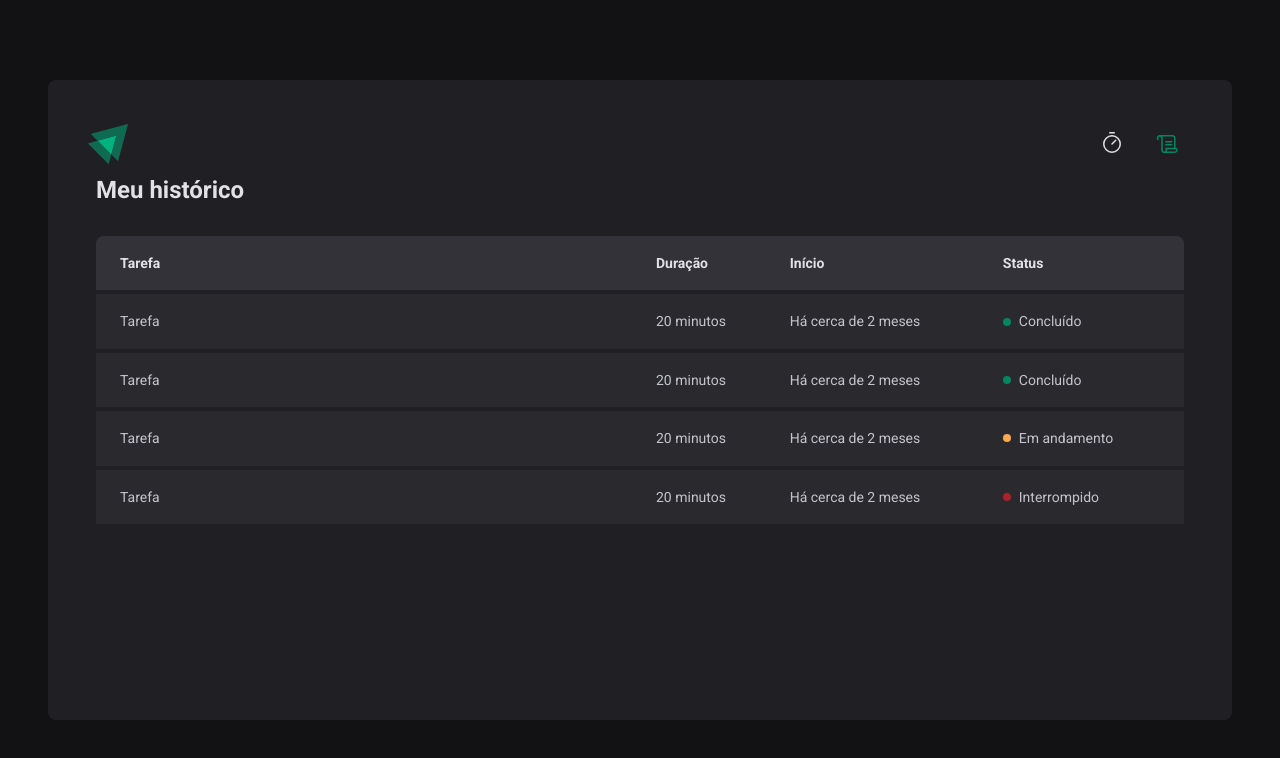
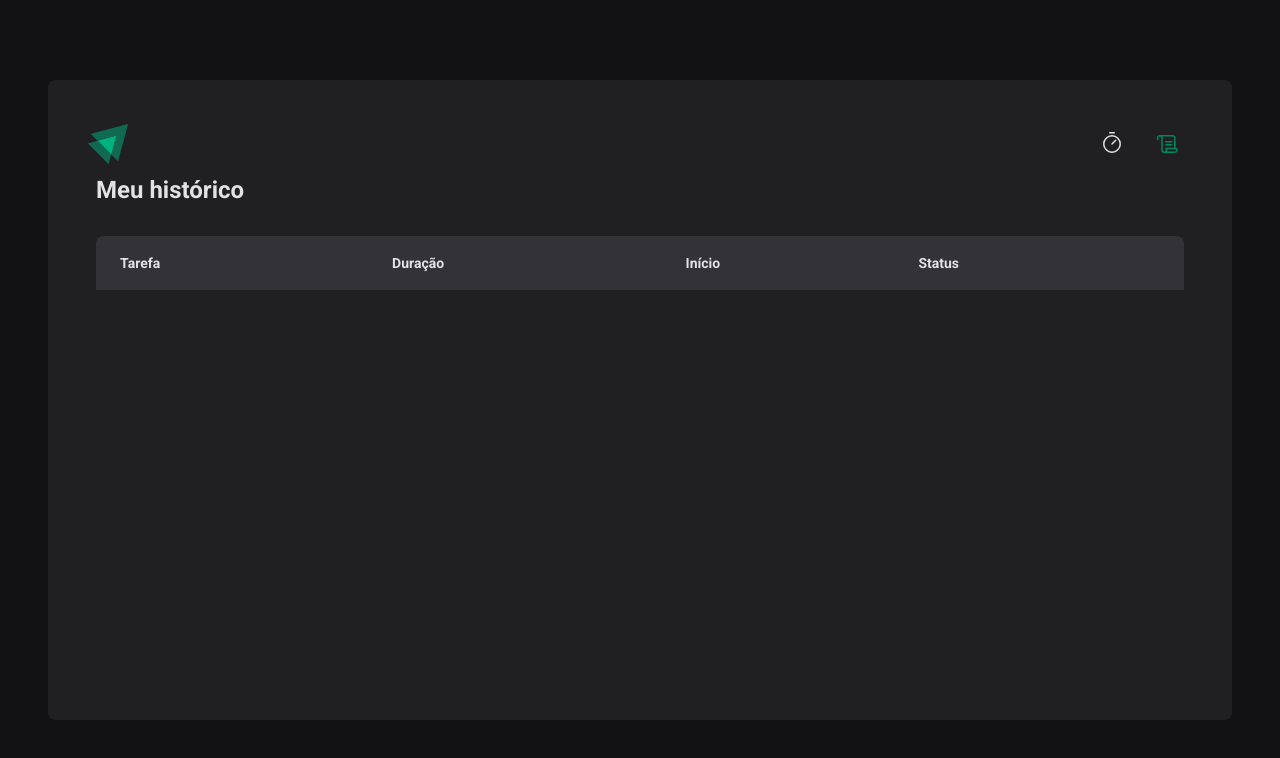
Before and after one commit to diegoveigass/new-ignite-project-02, a React (Vite) app: page /history in a window 1280 px wide. Shown: the top 758 px of the page. Built offline with nearby package versions, Linux system fonts and the light colour scheme.

Commit message:
finish app, using contextAPI and reducers

```diff
--- a/package.json
+++ b/package.json
@@ -11,13 +11,14 @@
   "dependencies": {
     "@hookform/resolvers": "^2.9.7",
     "date-fns": "^2.29.1",
+    "immer": "^9.0.15",
     "phosphor-react": "^1.4.1",
     "react": "^18.0.0",
     "react-dom": "^18.0.0",
     "react-hook-form": "^7.34.0",
     "react-router-dom": "^6.3.0",
     "styled-components": "^5.3.5",
-    "zod": "^3.17.10"
+    "zod": "^3.18.0"
   },
   "devDependencies": {
     "@rocketseat/eslint-config": "^1.1.3",
--- a/src/App.tsx
+++ b/src/App.tsx
@@ -1,5 +1,6 @@
 import { BrowserRouter } from 'react-router-dom'
 import { ThemeProvider } from 'styled-components'
+import { CyclesContextProvider } from './contexts/CyclesContext'
 import { Router } from './Router'
 import { GlobalStyle } from './styles/global'
 import { defaultTheme } from './styles/themes/default'
@@ -8,7 +9,9 @@ export function App() {
   return (
     <ThemeProvider theme={defaultTheme}>
       <BrowserRouter>
-        <Router />
+        <CyclesContextProvider>
+          <Router />
+        </CyclesContextProvider>
       </BrowserRouter>
       <GlobalStyle />
     </ThemeProvider>
--- /dev/null
+++ b/src/contexts/CyclesContext.tsx
@@ -0,0 +1,124 @@
+import { differenceInSeconds } from 'date-fns'
+import {
+  createContext,
+  ReactNode,
+  useEffect,
+  useReducer,
+  useState,
+} from 'react'
+import {
+  ActionTypes,
+  addNewCycleAction,
+  interruptCurrentCycleAction,
+  markCurrentCycleAsFinishedAction,
+} from '../reducers/cycles/actions'
+import { Cycle, cyclesReducer } from '../reducers/cycles/reducer'
+
+interface CreateCycleData {
+  task: string
+  minutesAmount: number
+}
+
+interface CyclesContextType {
+  cycles: Cycle[]
+  activeCycle: Cycle | undefined
+  activeCycleId: string | null
+  amountSecondsPassed: number
+  markCurrentCycleAsFinished: () => void
+  setSecondsPassed: (seconds: number) => void
+  createNewCycle: (data: CreateCycleData) => void
+  interruptCurrentCycle: () => void
+}
+
+interface CyclesContextProviderProps {
+  children: ReactNode
+}
+
+export const CyclesContext = createContext({} as CyclesContextType)
+
+export function CyclesContextProvider({
+  children,
+}: CyclesContextProviderProps) {
+  const [cyclesState, dispatch] = useReducer(
+    cyclesReducer,
+    {
+      cycles: [],
+      activeCycleId: null,
+    },
+    () => {
+      const storedStateAsJSON = localStorage.getItem(
+        '@ignite-timer/cycles-state-1.0.0',
+      )
+
+      if (storedStateAsJSON) {
+        return JSON.parse(storedStateAsJSON)
+      }
+
+      return {
+        activeCycleId: null,
+        cycles: [],
+      }
+    },
+  )
+
+  useEffect(() => {
+    const stateJSON = JSON.stringify(cyclesState)
+
+    localStorage.setItem('@ignite-timer/cycles-state-1.0.0', stateJSON)
+  }, [cyclesState])
+
+  const { cycles, activeCycleId } = cyclesState
+
+  const activeCycle = cycles.find((cycle) => cycle.id === activeCycleId)
+
+  const [amountSecondsPassed, setAmountSecondsPassed] = useState(() => {
+    if (activeCycle) {
+      return differenceInSeconds(new Date(), new Date(activeCycle.startDate))
+    }
+
+    return 0
+  })
+
+  function markCurrentCycleAsFinished() {
+    dispatch(markCurrentCycleAsFinishedAction())
+  }
+
+  function setSecondsPassed(seconds: number) {
+    setAmountSecondsPassed(seconds)
+  }
+
+  function createNewCycle(data: CreateCycleData) {
+    const id = String(new Date().getTime())
+    const startDate = new Date()
+    const { task, minutesAmount } = data
+    const newCycle: Cycle = {
+      id,
+      minutesAmount,
+      task,
+      startDate,
+    }
+    dispatch(addNewCycleAction(newCycle))
+    setAmountSecondsPassed(0)
+  }
+
+  function interruptCurrentCycle() {
+    dispatch(interruptCurrentCycleAction())
+  }
+
+  return (
+    <CyclesContext.Provider
+      value={{
+        cycles,
+        activeCycle,
+        activeCycleId,
+        markCurrentCycleAsFinished,
+        amountSecondsPassed,
+        setSecondsPassed,
+        createNewCycle,
+        interruptCurrentCycle,
+      }}
+    >
+      {children}
+    </CyclesContext.Provider>
+  )
+}
--- a/src/pages/History/index.tsx
+++ b/src/pages/History/index.tsx
@@ -1,10 +1,15 @@
+import { useContext } from 'react'
+import { formatDistanceToNow } from 'date-fns'
+import { CyclesContext } from '../../contexts/CyclesContext'
 import { HistoryContainer, HistoryList, Status } from './styles'
+import ptBR from 'date-fns/locale/pt-BR'
 
 export function History() {
+  const { cycles } = useContext(CyclesContext)
+
   return (
     <HistoryContainer>
       <h1>Meu histórico</h1>
-
       <HistoryList>
         <table>
           <thead>
@@ -16,38 +21,31 @@ export function History() {
             </tr>
           </thead>
           <tbody>
-            <tr>
-              <td>Tarefa</td>
-              <td>20 minutos</td>
-              <td>Há cerca de 2 meses</td>
-              <td>
-                <Status statusColor="green">Concluído</Status>
-              </td>
-            </tr>
-            <tr>
-              <td>Tarefa</td>
-              <td>20 minutos</td>
-              <td>Há cerca de 2 meses</td>
-              <td>
-                <Status statusColor="green">Concluído</Status>
-              </td>
-            </tr>
-            <tr>
-              <td>Tarefa</td>
-              <td>20 minutos</td>
-              <td>Há cerca de 2 meses</td>
-              <td>
-                <Status statusColor="yellow">Em andamento</Status>
-              </td>
-            </tr>
-            <tr>
-              <td>Tarefa</td>
-              <td>20 minutos</td>
-              <td>Há cerca de 2 meses</td>
-              <td>
-                <Status statusColor="red">Interrompido</Status>
-              </td>
-            </tr>
+            {cycles.map((cycle) => (
+              <tr key={cycle.id}>
+                <td>{cycle.task}</td>
+                <td>{cycle.minutesAmount} minutos</td>
+                <td>
+                  {formatDistanceToNow(new Date(cycle.startDate), {
+                    addSuffix: true,
+                    locale: ptBR,
+                  })}
+                </td>
+                <td>
+                  {cycle.finishedDate && (
+                    <Status statusColor="green">Concluído</Status>
+                  )}
+
+                  {cycle.interruptDate && (
+                    <Status statusColor="red">Interrompido</Status>
+                  )}
+
+                  {!cycle.finishedDate && !cycle.interruptDate && (
+                    <Status statusColor="yellow">Em andamento</Status>
+                  )}
+                </td>
+              </tr>
+            ))}
           </tbody>
         </table>
       </HistoryList>
--- a/src/pages/Home/components/Countdown/index.tsx
+++ b/src/pages/Home/components/Countdown/index.tsx
@@ -1,6 +1,6 @@
 import { differenceInSeconds } from 'date-fns'
 import { useContext, useEffect } from 'react'
-import { CyclesContext } from '../..'
+import { CyclesContext } from '../../../../contexts/CyclesContext'
 import { CountdownContainer, Separator } from './styles'
 
 export function Countdown() {
@@ -34,7 +34,7 @@ export function Countdown() {
       intervalId = setInterval(() => {
         const secondsDifference = differenceInSeconds(
           new Date(),
-          activeCycle.startDate,
+          new Date(activeCycle.startDate),
         )
 
         if (secondsDifference >= totalSeconds) {
--- a/src/pages/Home/components/NewCycleForm/index.tsx
+++ b/src/pages/Home/components/NewCycleForm/index.tsx
@@ -1,7 +1,7 @@
 import { FormContainer, MinutesAmountInput, TaskInput } from './styles'
 import { useContext } from 'react'
-import { CyclesContext } from '../..'
 import { useFormContext } from 'react-hook-form'
+import { CyclesContext } from '../../../../contexts/CyclesContext'
 
 export function NewCycleForm() {
   const { activeCycle } = useContext(CyclesContext)
--- /dev/null
+++ b/src/reducers/cycles/actions.ts
@@ -0,0 +1,28 @@
+import { Cycle } from './reducer'
+
+export enum ActionTypes {
+  ADD_NEW_CYCLE = 'ADD_NEW_CYCLE',
+  INTERRUPT_CURRENT_CYCLE = 'INTERRUPT_CURRENT_CYCLE',
+  MARK_CURRENT_CYCLE_AS_FINISHED = 'MARK_CURRENT_CYCLE_AS_FINISHED',
+}
+
+export function addNewCycleAction(newCycle: Cycle) {
+  return {
+    type: ActionTypes.ADD_NEW_CYCLE,
+    payload: {
+      newCycle,
+    },
+  }
+}
+
+export function markCurrentCycleAsFinishedAction() {
+  return {
+    type: ActionTypes.MARK_CURRENT_CYCLE_AS_FINISHED,
+  }
+}
+
+export function interruptCurrentCycleAction() {
+  return {
+    type: ActionTypes.INTERRUPT_CURRENT_CYCLE,
+  }
+}
--- /dev/null
+++ b/src/reducers/cycles/reducer.ts
@@ -0,0 +1,56 @@
+import { produce } from 'immer'
+import { ActionTypes } from './actions'
+
+export interface Cycle {
+  id: string
+  task: string
+  minutesAmount: number
+  startDate: Date
+  interruptDate?: Date
+  finishedDate?: Date
+}
+
+interface CyclesState {
+  cycles: Cycle[]
+  activeCycleId: string | null
+}
+
+export function cyclesReducer(state: CyclesState, action: any) {
+  switch (action.type) {
+    case ActionTypes.ADD_NEW_CYCLE:
+      return produce(state, (draft) => {
+        draft.cycles.push(action.payload.newCycle)
+        draft.activeCycleId = action.payload.newCycle.id
+      })
+    case ActionTypes.INTERRUPT_CURRENT_CYCLE: {
+      const currentCycleIndex = state.cycles.findIndex((cycle) => {
+        return cycle.id === state.activeCycleId
+      })
+
+      if (currentCycleIndex < 0) {
+        return state
+      }
+
+      return produce(state, (draft) => {
+        draft.activeCycleId = null
+        draft.cycles[currentCycleIndex].interruptDate = new Date()
+      })
+    }
+    case ActionTypes.MARK_CURRENT_CYCLE_AS_FINISHED: {
+      const currentCycleIndex = state.cycles.findIndex((cycle) => {
+        return cycle.id === state.activeCycleId
+      })
+
+      if (currentCycleIndex < 0) {
+        return state
+      }
+
+      return produce(state, (draft) => {
+        draft.activeCycleId = null
+        draft.cycles[currentCycleIndex].finishedDate = new Date()
+      })
+    }
+    default:
+      return state
+  }
+}
```
Also changed, not shown: src/pages/Home/index.tsx (+10 -82 lines), .eslintrc.json, 2 other files (tests, documents, lock files or other folders).
